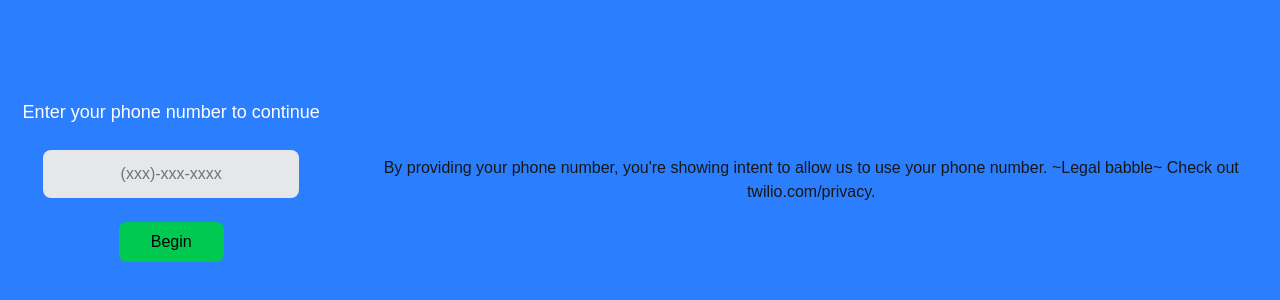
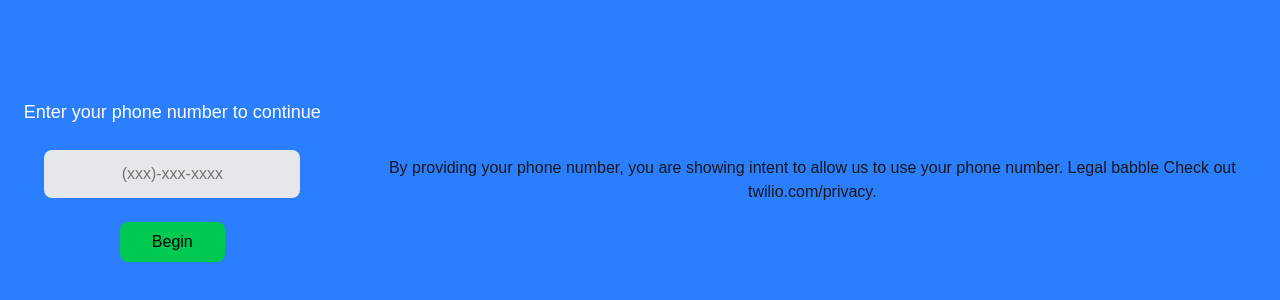
Before and after one commit to kchresfield/signal-activation-owlvin-ai-app, a Next.js app in the folder owlvin/: page / in a window 1280 px wide. Shown: the part 220-520 px from the top of the page. Built offline with nearby package versions, Linux system fonts and the light colour scheme.

Commit message:
removing apostrophe from h3 tag

```diff
--- a/owlvin/src/app/page.js
+++ b/owlvin/src/app/page.js
@@ -66,7 +66,7 @@ export default function LoginPage() {
 
 
         <h3 className="text-center">
-          By providing your phone number, you're showing intent to allow us to use your phone number. ~Legal babble~ Check out twilio.com/privacy.
+          By providing your phone number, you are showing intent to allow us to use your phone number. Legal babble Check out twilio.com/privacy.
         </h3>
     </div>
   );
```
